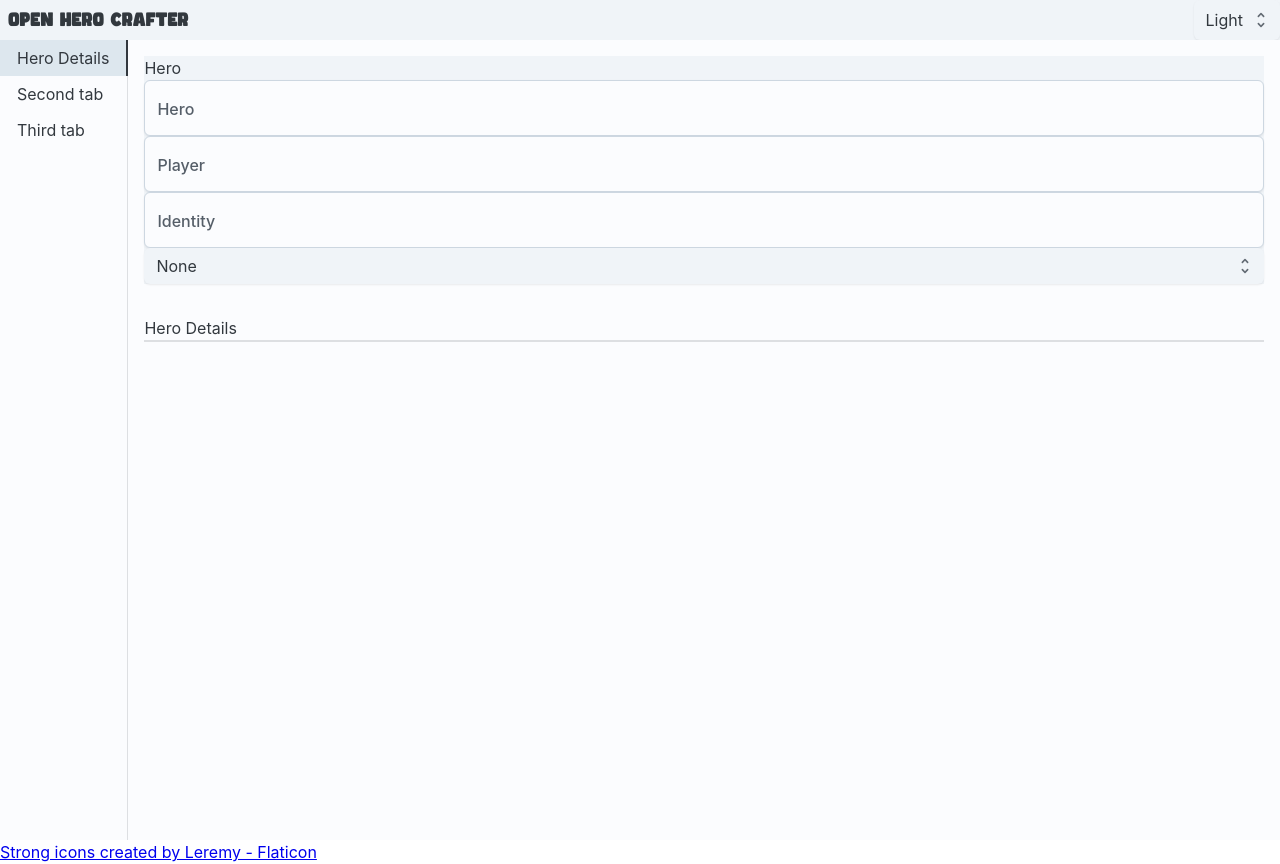
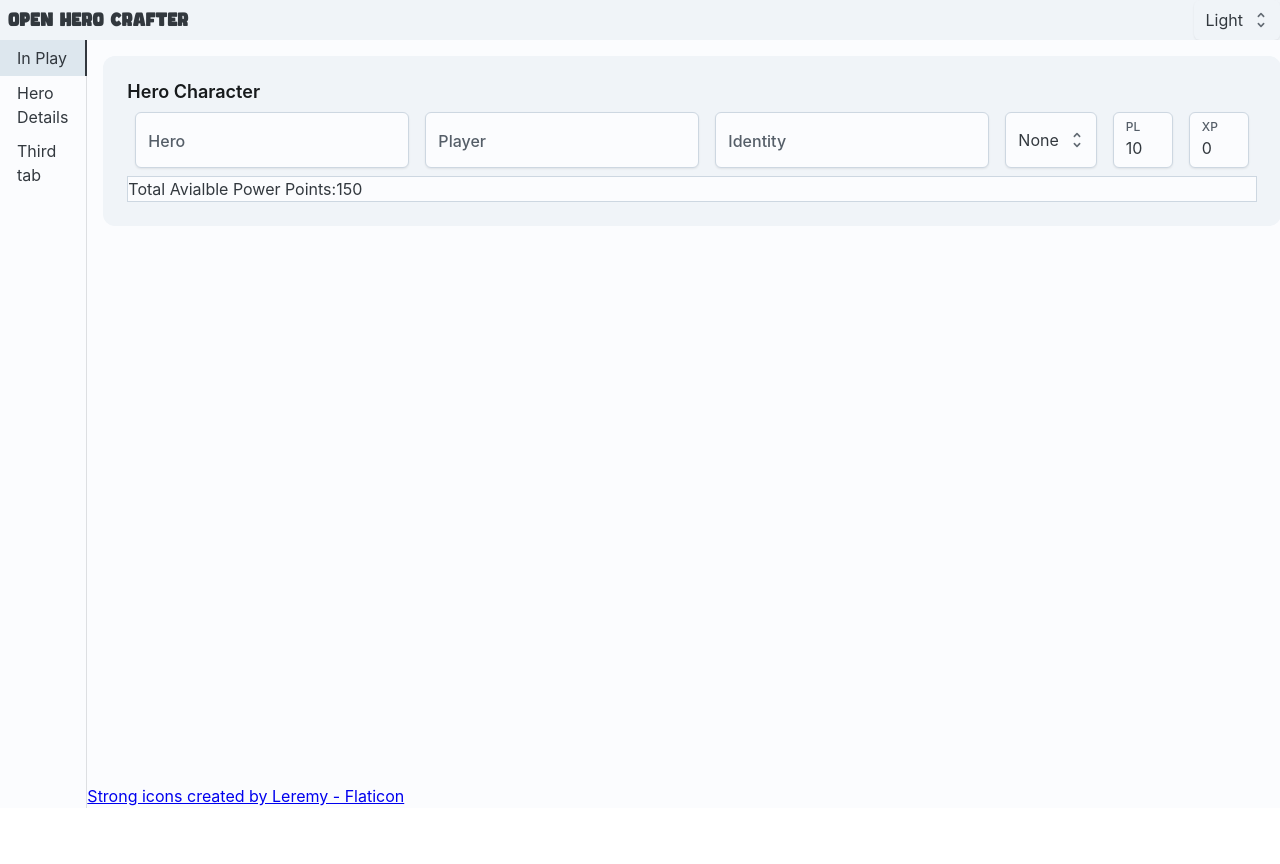
Before and after one commit to gregardev/OpenHeroCrafter, a React (Vite) app: page / in a window 1280 px wide. After the commit the page ends 808 px from the top, so only its background shows below. Built offline with nearby package versions, Linux system fonts and the light colour scheme.

Commit message:
basic hero card finished

```diff
--- a/package.json
+++ b/package.json
@@ -1,7 +1,7 @@
 {
   "name": "openherocrafter",
   "private": true,
-  "version": "0.0.2",
+  "version": "0.0.3",
   "type": "module",
   "scripts": {
     "dev": "vite",
--- a/src/App.tsx
+++ b/src/App.tsx
@@ -1,24 +1,28 @@
-import { Box, Sheet, Tab, TabList, TabPanel, Tabs } from '@mui/joy'
+import { Box, Tab, TabList, TabPanel, Tabs } from '@mui/joy'
 import './App.css'
 import Footer from './components/footer/Footer'
 import Header from './components/header/Header'
 import HeroDetails from './components/hero/herodetails/HeroDetails'
-import useSaveHeroToLocalStorage from './hooks/useSaveHeroToLocalStorage'
-import { defaultHero } from './interfaces/hero'
 import HeroCard from './components/hero/herocard/HeroCard'
 
 function App() {
 
   return (
-    <main>
+    <Box
+      sx={{
+        minHeight:'100vh'
+      }}
+    >
       <Header />
       <Tabs
         orientation="vertical"
-        sx={{ height:'100vh'}}
+        sx={{
+          minHeight:'96vh'
+        }}
       >
         <TabList>
+          <Tab>In Play</Tab>
           <Tab>Hero Details</Tab>
-          <Tab>Second tab</Tab>
           <Tab>Third tab</Tab>
         </TabList>
         <Box
@@ -28,22 +32,19 @@ function App() {
             flexDirection:'column'
           }}
         >
-          <Sheet variant='soft' sx={{m:2}}>
-            <HeroCard />
-          </Sheet>
+          <HeroCard />
           <TabPanel value={0}>
-            <HeroDetails />
           </TabPanel>
           <TabPanel value={1}>
-            <b>Second</b> tab panel
+            <HeroDetails />
           </TabPanel>
           <TabPanel value={2}>
             <b>Third</b> tab panel
           </TabPanel>
+          <Footer />
         </Box>
       </Tabs>
-      <Footer />
-    </main>
+    </Box>
   )
 }
 
--- a/src/components/header/Header.tsx
+++ b/src/components/header/Header.tsx
@@ -9,7 +9,8 @@ export default function Header(){
         <Sheet
             variant='soft'
             sx={{
-                display:'flex'
+                display:'flex',
+                minHeight:'4vh'
             }}
         >
             <Typography sx={{p:1, fontFamily:'Comicy'}}>Open Hero Crafter</Typography>
--- a/src/components/hero/herocard/HeroCard.tsx
+++ b/src/components/hero/herocard/HeroCard.tsx
@@ -1,48 +1,94 @@
 import FloatingLabelInput from "../../joyui/FloatingLabelInput";
-import { Box, Option, Select, Typography } from "@mui/joy";
-import { handleHeroAttrChangeSTR } from "../../../handlers/handleHeroAttrChange";
-import { ActiveHeroContext } from "../../../context/ActiveHeroContext";
-import { useContext } from "react";
+import { Box, Card, Option, Select, Typography } from "@mui/joy";
+import PowerPoints from "./PowerPoints";
+import useActiveHero from "../../../hooks/useActiveHero";
 
 
 export default function HeroCard(){
 
-    const {activeHero, setActiveHero} = useContext(ActiveHeroContext);
+    const {activeHero, changeActiveHeroAttrSTR, changeActiveHeroAttrNUM} = useActiveHero();
 
     return (
+        <Card
+            variant="soft"
+            size="lg"
+            sx={{
+                m:2
+            }}
+        >
             <Box
                  sx={{
-
+                    display:"flex",
+                    flexDirection:"column"
                 }}
             >
-            <Typography>Hero</Typography>
+                <Box
+                    sx={{
+                        flexGrow:1
+                    }}
+                >
+                    <Typography level="title-lg">Hero Character</Typography>
+                </Box>
                 <Box>
+                    <Box
+                        sx={{
+                            display:'flex',
+                            flexDirection:'row'
+                        }}
+                    >
+                        <Box
+                            sx={{
+                                m:1
+                            }}
+                        >
                             <FloatingLabelInput
                                 label="Hero"
                                 placeholder="Justiceman"
                                 value={activeHero.hero}
-                    onChange={(e)=>handleHeroAttrChangeSTR(activeHero,setActiveHero,'hero',e.target.value)}
-
+                                onChange={(e)=>changeActiveHeroAttrSTR('hero',e.target.value)}
                             />
+                        </Box>
+                        <Box
+                            sx={{
+                                m:1
+                            }}
+                        >
                             <FloatingLabelInput
                                 label="Player"
                                 placeholder=""
                                 value={activeHero.player}
-                    onChange={(e)=>handleHeroAttrChangeSTR(activeHero,setActiveHero,'player',e.target.value)}
+                                onChange={(e)=>changeActiveHeroAttrSTR('player',e.target.value)}
 
                             />
+                        </Box>
+
+                        <Box
+                            sx={{
+                                m:1
+                            }}
+                        >
                             <FloatingLabelInput
                                 label="Identity"
                                 placeholder="John Mann"
                                 value={activeHero.identity}
-                    onChange={(e)=>handleHeroAttrChangeSTR(activeHero,setActiveHero,'identity',e.target.value)}
+                                onChange={(e)=>changeActiveHeroAttrSTR('identity',e.target.value)}
 
                             />
+                        </Box>
+
+                        <Box
+                            sx={{
+                                m:1
+                            }}
+                        >
                             <Select
-                    variant="soft"
+                                variant="outlined"
                                 value={activeHero.idtype}
                                 onChange={(_event, newVal) => {
-                        handleHeroAttrChangeSTR(activeHero,setActiveHero,'idtype',newVal);
+                                    changeActiveHeroAttrSTR('idtype',String(newVal));
+                                }}
+                                sx={{
+                                    minHeight:'56px'
                                 }}
                             >
                                 <Option value="none">None</Option>
@@ -50,6 +96,36 @@ export default function HeroCard(){
                                 <Option value="public">Public</Option>
                             </Select>
                         </Box>
+
+                        <Box
+                            sx={{
+                                m:1,
+                                maxWidth:60
+                            }}
+                        >
+                            <FloatingLabelInput
+                                label="PL"
+                                value={activeHero.pl}
+                                onChange={(e)=>changeActiveHeroAttrNUM('pl',Number(e.target.value))}
+                            />
                         </Box>
+
+                        <Box
+                            sx={{
+                                m:1,
+                                maxWidth:60
+                            }}
+                        >
+                            <FloatingLabelInput
+                                label="XP"
+                                value={activeHero.xp}
+                                onChange={(e)=>changeActiveHeroAttrNUM('xp',Number(e.target.value))}
+                            />
+                        </Box>
+                    </Box>
+                </Box>
+                <PowerPoints />
+            </Box>
+        </Card>
     )
 }
--- /dev/null
+++ b/src/components/hero/herocard/PowerPoints.tsx
@@ -0,0 +1,28 @@
+import { Sheet, Typography } from "@mui/joy";
+import {  useEffect, useState } from "react";
+import useActiveHero from "../../../hooks/useActiveHero";
+
+export default function PowerPoints(){
+
+    const {activeHero} = useActiveHero();
+
+    function calculateTotalAvailablePowerPoints(){
+        return (Number(activeHero.pl ?? 0) * 15) + (Number(activeHero.xp)?? 0)
+    }
+
+    const [totalAvailablePowerPoints, setTotalAvailablePowerPoints] = useState(calculateTotalAvailablePowerPoints)
+
+    useEffect(function(){
+        setTotalAvailablePowerPoints(calculateTotalAvailablePowerPoints)
+    },[activeHero])
+
+    return(
+        <Sheet
+            variant="outlined"
+        >
+            <Typography>
+                Total Avialble Power Points:{totalAvailablePowerPoints}
+            </Typography>
+        </Sheet>
+    )
+}
--- a/src/components/hero/herodetails/HeroDetails.tsx
+++ b/src/components/hero/herodetails/HeroDetails.tsx
@@ -1,7 +1,4 @@
-import { Box, Divider, Option, Select, Typography } from "@mui/joy";
-import FloatingLabelInput from "../../joyui/FloatingLabelInput";
-import type { Hero } from "../../../interfaces/hero";
-import { handleHeroAttrChangeSTR } from "../../../handlers/handleHeroAttrChange";
+import { Box, Divider, Typography } from "@mui/joy";
 
 export default function HeroDetails(){
 
--- a/src/components/joyui/FloatingLabelInput.tsx
+++ b/src/components/joyui/FloatingLabelInput.tsx
@@ -66,11 +66,12 @@ const InnerInput = React.forwardRef<
   );
 });
 
-export default function FloatingLabelInput({label, placeholder,value, onChange}:{label: string, placeholder: string, value:string, onChange:(event: React.ChangeEvent<HTMLInputElement>) => void}) {
+export default function FloatingLabelInput({label, placeholder="",value, onChange, type='text'}:{label: string, placeholder?: string, value:string|number, onChange:(event: React.ChangeEvent<HTMLInputElement>) => void, type?:string}) {
   return (
     <Input
       slots={{ input: InnerInput}}
-      slotProps={{ input: { placeholder: placeholder? placeholder : "", label:label, value:value, onChange:onChange} }}
+      type={type}
+      slotProps={{ input: { placeholder: placeholder , label:label, value:value, onChange:onChange} }}
       sx={{ '--Input-minHeight': '56px', '--Input-radius': '6px' }}
     />
   );
--- a/src/context/ActiveHeroContext.tsx
+++ b/src/context/ActiveHeroContext.tsx
@@ -1,12 +1,13 @@
 import { createContext, type ReactNode } from "react";
 import useSaveHeroToLocalStorage from "../hooks/useSaveHeroToLocalStorage";
 import { defaultHero } from "../interfaces/hero";
+import type { ActiveHeroContextValue } from "../interfaces/activeHeroContextValue";
 
 type Props = {
   children: ReactNode;
 };
 
-export const ActiveHeroContext = createContext(null)
+export const ActiveHeroContext = createContext<ActiveHeroContextValue | null>(null);
 
 export default function ActiveHeroContextProvider({children}:Props){
     const [activeHero, setActiveHero ] = useSaveHeroToLocalStorage({
@@ -14,8 +15,22 @@ export default function ActiveHeroContextProvider({children}:Props){
         hero:{...defaultHero}
     })
 
+    function changeActiveHeroAttrSTR(field:string, newVal:string){
+        setActiveHero({...activeHero, [field]:newVal});
+    }
+
+    function changeActiveHeroAttrNUM(field:string, newVal:number){
+        setActiveHero({...activeHero, [field]:newVal});
+    }
+
     return (
-        <ActiveHeroContext.Provider value={{activeHero:activeHero, setActiveHero:setActiveHero}}>
+        <ActiveHeroContext.Provider
+            value={{
+                activeHero:activeHero,
+                changeActiveHeroAttrSTR: changeActiveHeroAttrSTR,
+                changeActiveHeroAttrNUM: changeActiveHeroAttrNUM
+            }}
+        >
             {children}
         </ActiveHeroContext.Provider>
     )
--- a/src/handlers/handleHeroAttrChange.ts
+++ /dev/null
@@ -1,5 +0,0 @@
-import type { Hero } from "../interfaces/hero";
-
-export function handleHeroAttrChangeSTR(hero:Hero,setHero:React.Dispatch<React.SetStateAction<Hero>>,field:string, newVal:string){
-    setHero({ ...hero, [field]:newVal})
-}
--- /dev/null
+++ b/src/hooks/useActiveHero.ts
@@ -0,0 +1,8 @@
+import { useContext } from "react";
+import { ActiveHeroContext } from "../context/ActiveHeroContext";
+import type { ActiveHeroContextValue } from "../interfaces/activeHeroContextValue";
+
+export default function useActiveHero(): ActiveHeroContextValue {
+    const context = useContext(ActiveHeroContext)
+    return context as ActiveHeroContextValue;
+}
--- /dev/null
+++ b/src/interfaces/activeHeroContextValue.ts
@@ -0,0 +1,7 @@
+import type { Hero } from "./hero";
+
+export interface ActiveHeroContextValue {
+    activeHero: Hero;
+    changeActiveHeroAttrSTR: (field:string, newVal:string) => void;
+    changeActiveHeroAttrNUM: (field:string, newVal:number) => void
+}
--- a/src/interfaces/hero.ts
+++ b/src/interfaces/hero.ts
@@ -4,12 +4,18 @@ export interface Hero {
     hero: string,
     player: string,
     identity: string,
-    idtype: IdType
+    idtype: IdType,
+    pl: number,
+    xp: number,
+    hp: number,
 }
 
 export const defaultHero: Hero = {
     hero: '',
     player:'',
     identity:'',
-    idtype:'none'
+    idtype:'none',
+    pl:10,
+    xp:0,
+    hp:1
 }
```
Lines whose indentation alone changed are shown as unchanged.
